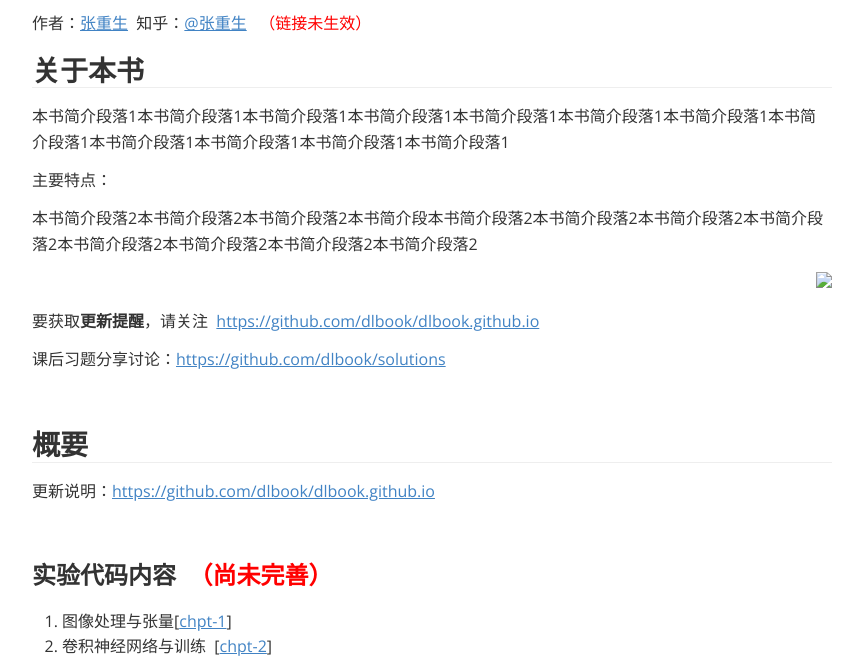
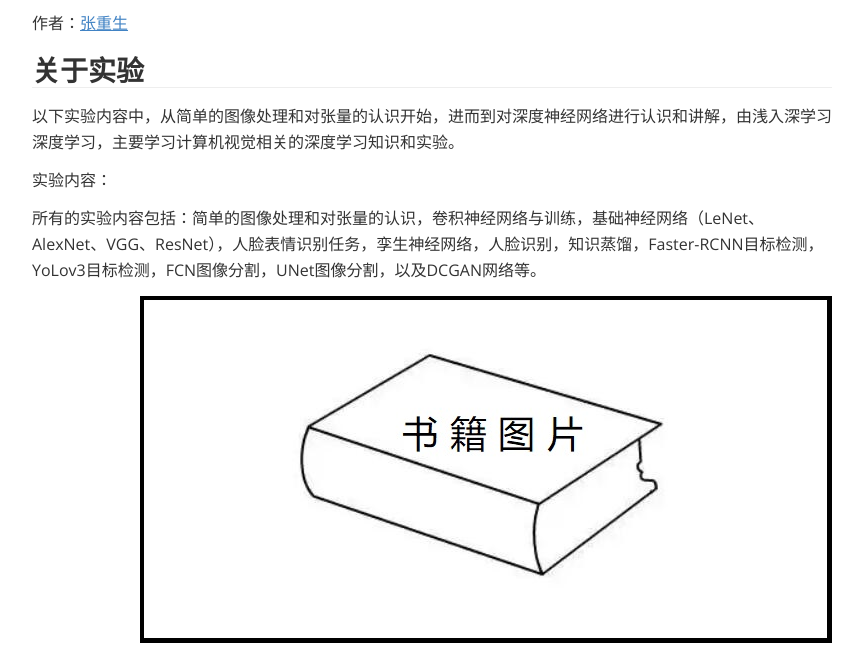
Before and after one commit to DLBook/DLBook, a plain HTML site: page index.html in a window 1280 px wide. Shown: the part 95-752 px from the top of the page, without its empty margins (208-1071 px from the left). Drawn offline with nearby package versions, Linux system fonts and the light colour scheme.

Commit message:
Update index.html

```diff
--- a/index.html
+++ b/index.html
@@ -676,13 +676,13 @@ header, .context-menu, .megamenu-content, footer{
 
 <h1 id='深度学习实验手册'><span>深度学习实验手册</span></h1>
 
-<p><span>作者：</span><a href='https://张重生老师.github.io/'><span>张重生</span></a><span>  知乎：</span><a href='https://www.zhihu.com/people/张重生老师'><span>@张重生</span></a><font color="red">&nbsp;&nbsp;&nbsp;（链接未生效）</font></p>
+<p><span>作者：</span><a href='https://cs.henu.edu.cn/info/1048/4076.htm'><span>张重生</span></a></p>
 
-<h2 id='关于本书'><span>关于本书</span></h2>
+<h2 id='关于实验'><span>关于实验</span></h2>
 
-<p><span>本书简介段落1本书简介段落1本书简介段落1本书简介段落1本书简介段落1本书简介段落1本书简介段落1本书简介段落1本书简介段落1本书简介段落1本书简介段落1本书简介段落1</span></p><p><span>主要特点：</span></p><p><span>本书简介段落2本书简介段落2本书简介段落2本书简介段本书简介段落2本书简介段落2本书简介段落2本书简介段落2本书简介段落2本书简介段落2本书简介段落2本书简介段落2</span></p>
+<p><span>以下实验内容中，从简单的图像处理和对张量的认识开始，进而到对深度神经网络进行认识和讲解，由浅入深学习深度学习，主要学习计算机视觉相关的深度学习知识和实验。</span></p><p><span>实验内容：</span></p><p><span>所有的实验内容包括：简单的图像处理和对张量的认识，卷积神经网络与训练，基础神经网络（LeNet、AlexNet、VGG、ResNet），人脸表情识别任务，孪生神经网络，人脸识别，知识蒸馏，Faster-RCNN目标检测，YoLov3目标检测，FCN图像分割，UNet图像分割，以及DCGAN网络等。</span></p>
 
-<p><span class='md-image'><img style="float: right;margin-left: auto;  margin-right: auto;" src="nndl2.jpg"></span></p>
+<p><span class='md-image'><img style="float: right;margin-left: auto;  margin-right: auto;" src="./image/book.jpg"></span></p>
 
 <p><span>要获取<strong>更新提醒</strong>，请关注</span>&nbsp;&nbsp;<a href='https://github.com/dlbook/dlbook.github.io' target='_blank' class='url'>https://github.com/dlbook/dlbook.github.io</a></p>
 
@@ -729,9 +729,6 @@ header, .context-menu, .megamenu-content, footer{
 
 <p>&nbsp;</p><h2 id='致谢'><span>致谢</span></h2><p><span> 感谢所有参与此书编写及勘误的人员。</span></p>
 
-
-
-
 </div></div>
 </body>
 </html>
```
